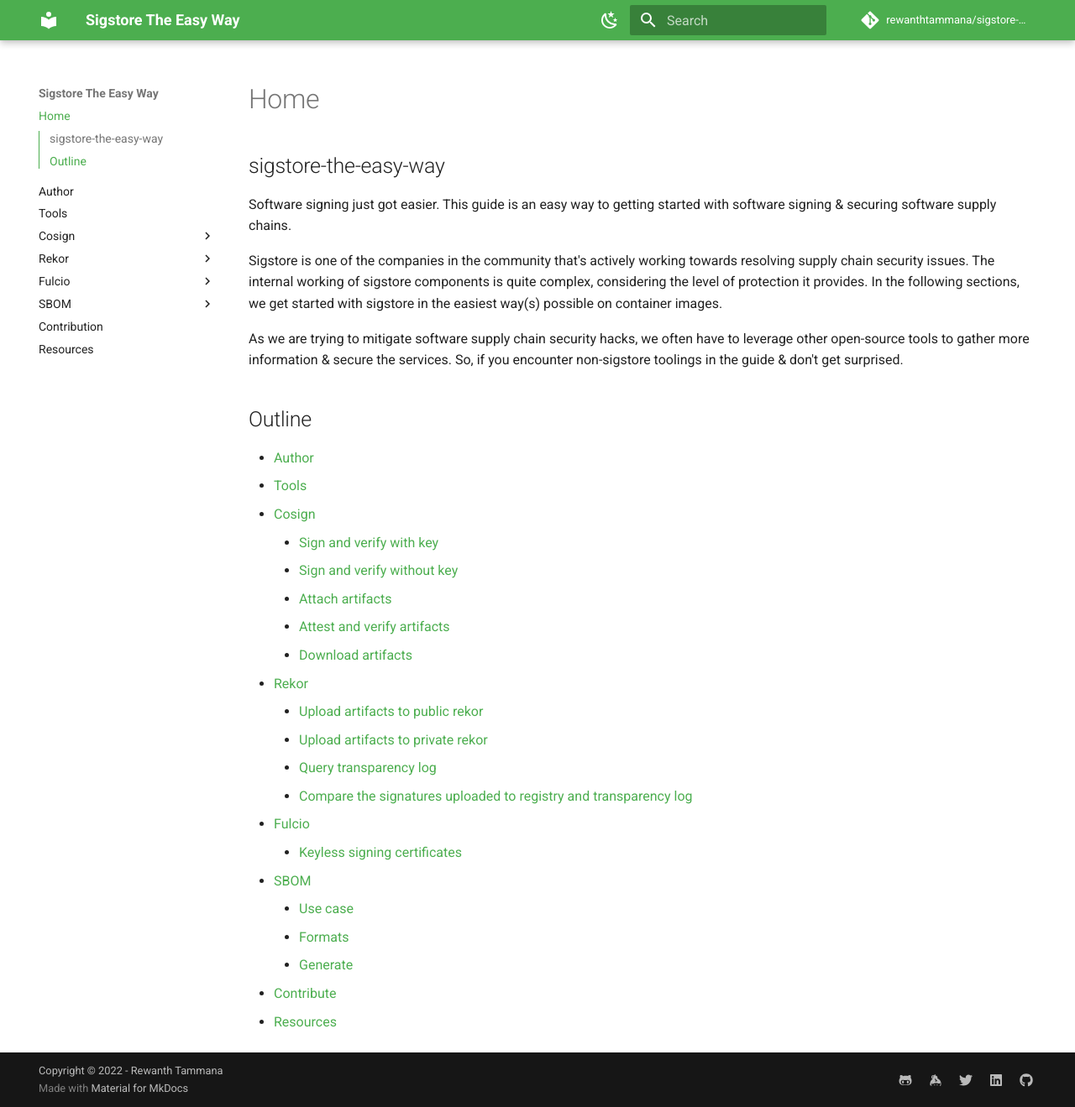
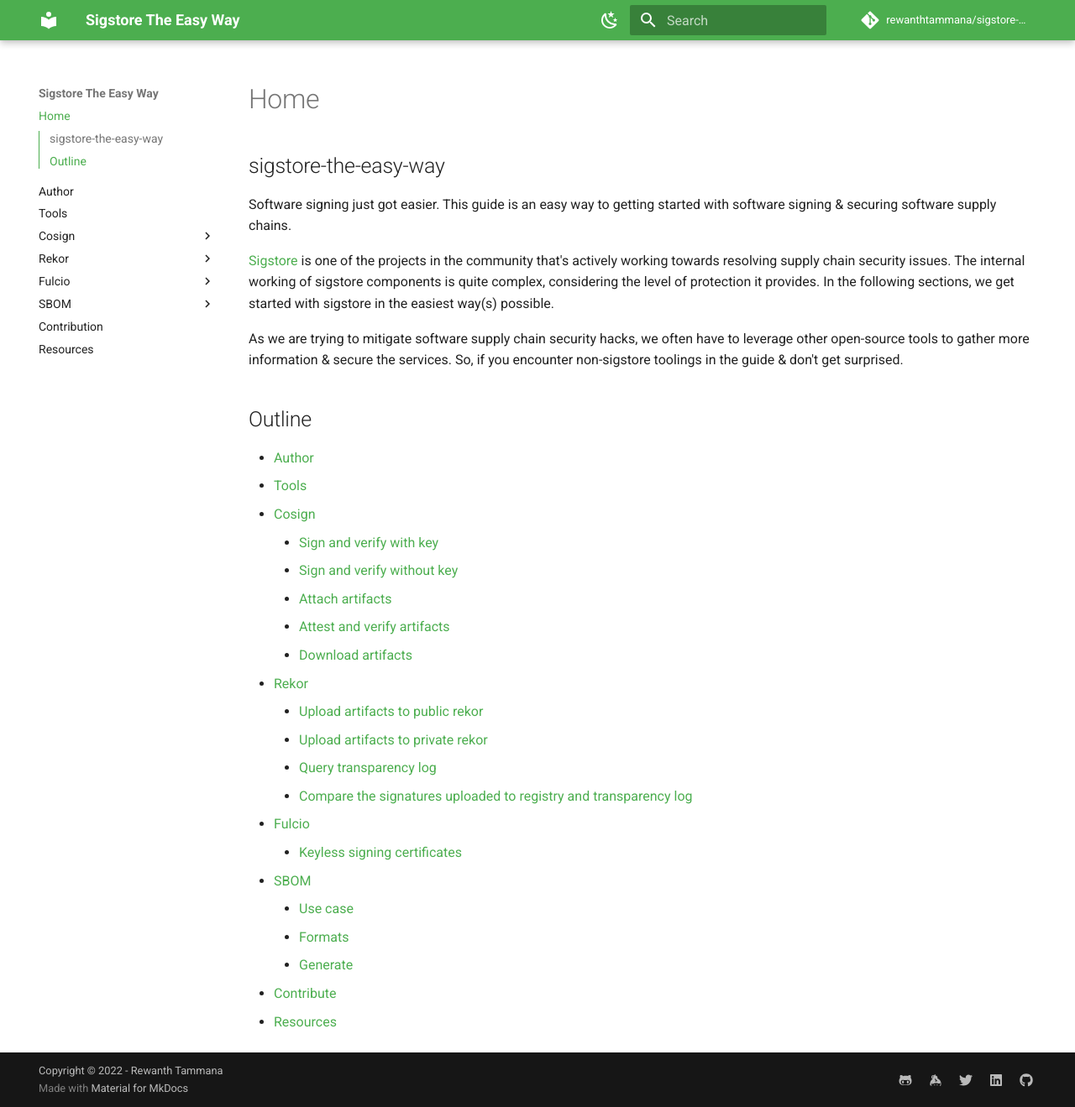
Before and after one commit to rewanthtammana/sigstore-the-easy-way, an MkDocs documentation site: the page built from guide/index.md, in a window 1280 px wide and 1319 px high. Shown: the whole window at 84% size. Built offline with MkDocs 1.6.1 and Material for MkDocs 9.7.7, drawn with Linux system fonts in a browser that asks for light colours; comment, search, counter and statistics services are not loaded.

Commit message:
sigstore is a project, not a company (#4)
even if there are many companies involved:

Co-authored-by: Rewanth Tammana <22347290+rewanthtammana@users.noreply.github.com>

```diff
--- a/guide/index.md
+++ b/guide/index.md
@@ -2,7 +2,7 @@
 
 Software signing just got easier. This guide is an easy way to getting started with software signing & securing software supply chains.
 
-Sigstore is one of the companies in the community that's actively working towards resolving supply chain security issues. The internal working of sigstore components is quite complex, considering the level of protection it provides. In the following sections, we get started with sigstore in the easiest way(s) possible on container images.
+[Sigstore](https://www.sigstore.dev/) is one of the projects in the community that's actively working towards resolving supply chain security issues. The internal working of sigstore components is quite complex, considering the level of protection it provides. In the following sections, we get started with sigstore in the easiest way(s) possible.
 
 As we are trying to mitigate software supply chain security hacks, we often have to leverage other open-source tools to gather more information & secure the services. So, if you encounter non-sigstore toolings in the guide & don't get surprised.
 
```
